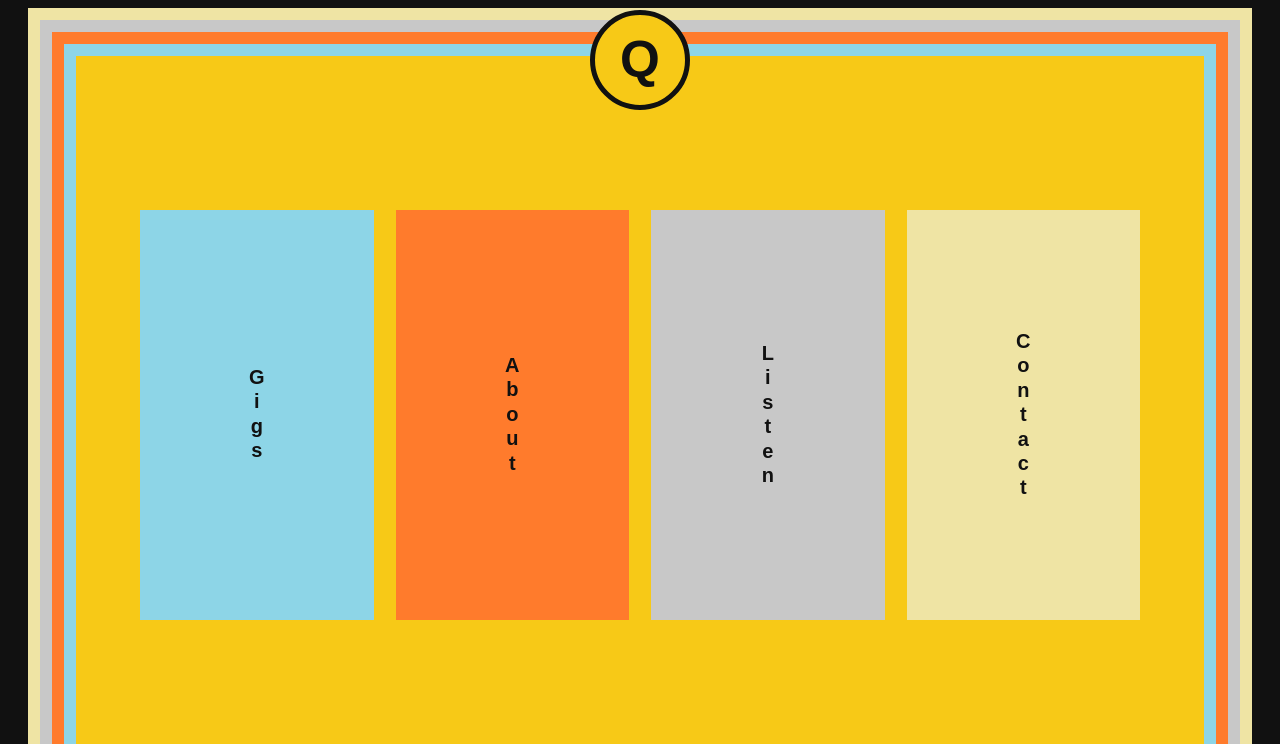
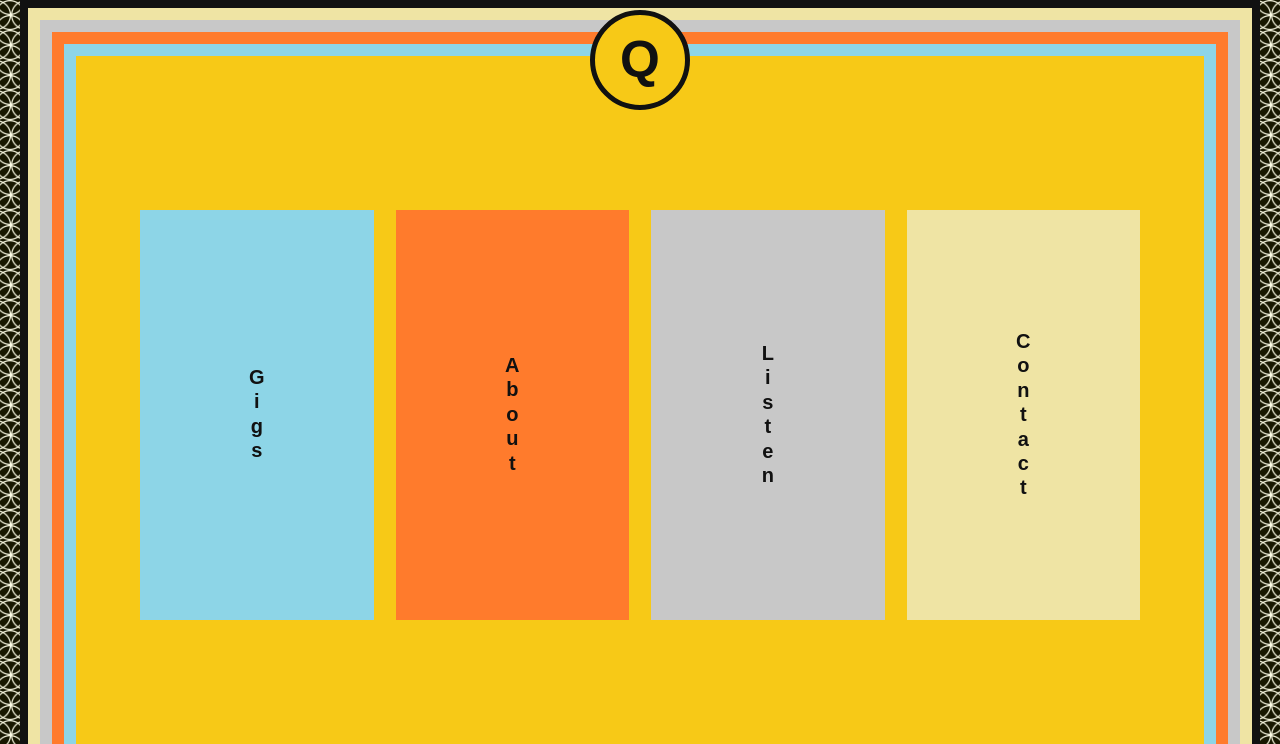
Before and after one commit to mrayover/Quaternityband.com, a website built with Vite: page index.html in a window 1280 px wide. Shown: the top 744 px of the page. Built offline with nearby package versions, Linux system fonts and the light colour scheme.

Commit message:
Background Updates

```diff
--- a/src/style.css
+++ b/src/style.css
@@ -27,6 +27,19 @@
   --about-frame: #ff7b2c;
   --listen-frame: #c8c8c8;
   --contact-frame: #efe4a4;
+
+  --outer-pattern-image:
+    url("./assets/BG_Flower(1).png");
+
+  --outer-pattern-tile:
+    30px;
+
+  --outer-pattern-size:
+    var(--outer-pattern-tile)
+    var(--outer-pattern-tile);
+
+  --outer-pattern-speed:
+    30s;
 
   --outer-border-width: 8px;
 
@@ -129,9 +142,44 @@ button {
 
   padding: 0;
 
-  background: var(--ink);
+  background-color:
+    var(--ink);
+
+  background-image:
+    var(--outer-pattern-image);
+
+  background-repeat:
+    repeat;
+
+  background-size:
+    var(--outer-pattern-size);
+
+  background-position:
+    0 0;
+
+  background-attachment:
+    fixed;
+
+  animation:
+    outer-pattern-drift
+    var(--outer-pattern-speed)
+    linear
+    infinite;
 }
+@keyframes outer-pattern-drift {
 
+  from {
+    background-position:
+      0 0;
+  }
+
+  to {
+    background-position:
+      calc(0px - var(--outer-pattern-tile))
+      calc(0px - var(--outer-pattern-tile));
+  }
+
+}
 
 /*
   THIS is the permanent exterior shell.
@@ -263,6 +311,29 @@ button {
   height: 0;
 
   overflow: hidden;
+
+  background:
+    transparent;
+
+  pointer-events: none;
+}
+
+
+.sticky-rays::before {
+  content: "";
+
+  position: absolute;
+
+  top: 0;
+  left: 50%;
+
+  width:
+    min(1240px, 100%);
+
+  height: 100%;
+
+  transform:
+    translateX(-50%);
 
   background:
     var(--ink);
```
Also changed, not shown: src/assets/BG_Flower(1).png (added).
